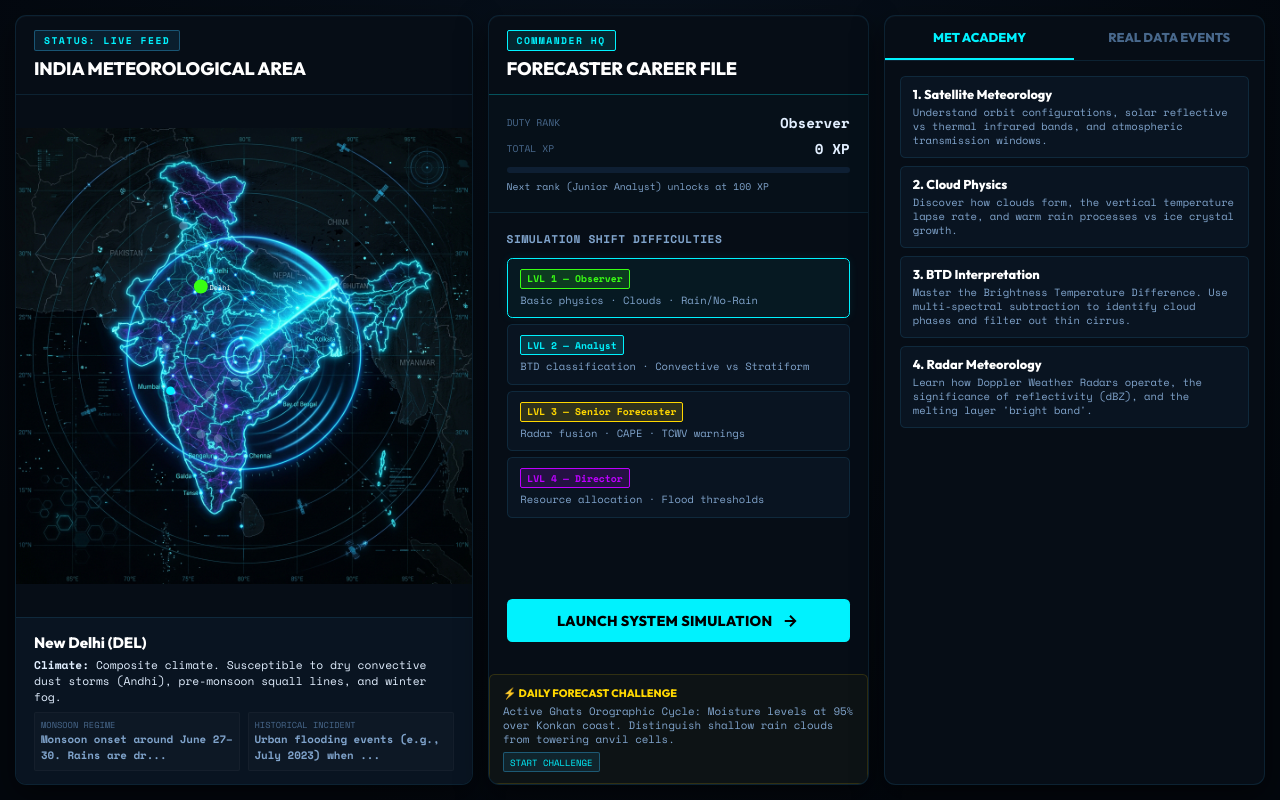
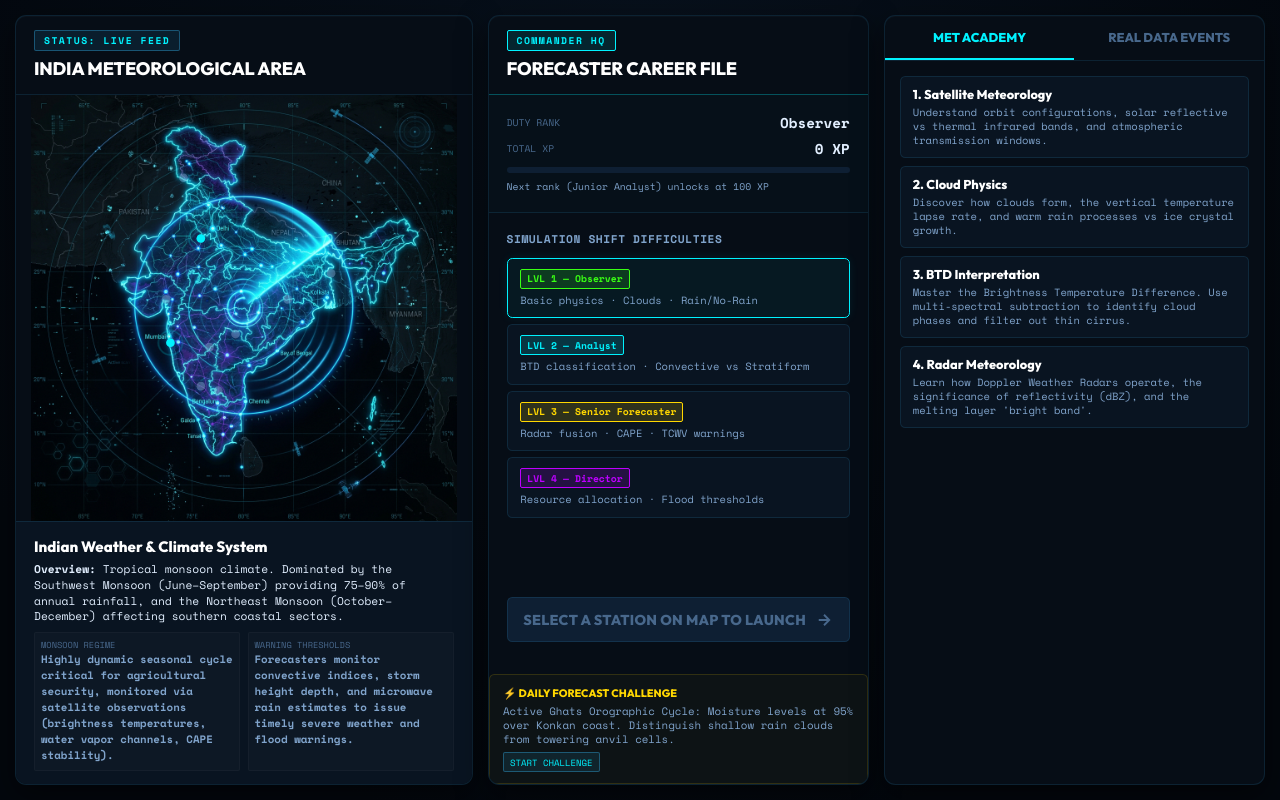
Before and after one commit to bapallinaveen60/Monsoon-Watch, a website with bundled scripts: page index.html in a window 1280 px wide. Built offline with nearby package versions, Linux system fonts and the light colour scheme.

Commit message:
Show general Indian Weather & Climate System overview by default on dashboard start, and update launch button states

```diff
--- a/css/style.css
+++ b/css/style.css
@@ -264,6 +264,18 @@
   margin-top: 1rem;
 }
 .ops-launch-btn:hover { background: #fff; box-shadow: 0 0 15px rgba(0, 242, 254, 0.4); }
+.ops-launch-btn.disabled-btn {
+  background: var(--s3);
+  color: var(--txt3);
+  border: 1px solid var(--bdr);
+  cursor: not-allowed;
+  box-shadow: none;
+  pointer-events: none;
+}
+.ops-launch-btn.disabled-btn:hover {
+  background: var(--s3);
+  box-shadow: none;
+}
 
 .daily-challenge-box {
   background: rgba(255, 215, 0, 0.03);
--- a/js/game.js
+++ b/js/game.js
@@ -241,8 +241,41 @@
       });
     }
   });
-  // Select default
-  selectStation("delhi");
+  // Show general climate overview by default instead of auto-selecting Delhi
+  showGeneralClimate();
+}
+
+function showGeneralClimate() {
+  G.selectedStation = null;
+  updateCareerHUD();
+
+  const detail = el('station-detail-pane');
+  if (detail) {
+    detail.innerHTML = `
+      <h3>Indian Weather & Climate System</h3>
+      <p><strong>Overview:</strong> Tropical monsoon climate. Dominated by the Southwest Monsoon (June–September) providing 75–90% of annual rainfall, and the Northeast Monsoon (October–December) affecting southern coastal sectors.</p>
+      <div class="sd-grid">
+        <div class="sd-cell">
+          <span class="sd-label">MONSOON REGIME</span>
+          <span class="sd-val">Highly dynamic seasonal cycle critical for agricultural security, monitored via satellite observations (brightness temperatures, water vapor channels, CAPE stability).</span>
+        </div>
+        <div class="sd-cell">
+          <span class="sd-label">WARNING THRESHOLDS</span>
+          <span class="sd-val">Forecasters monitor convective indices, storm height depth, and microwave rain estimates to issue timely severe weather and flood warnings.</span>
+        </div>
+      </div>
+    `;
+  }
+
+  // Update launch button text
+  const launchBtn = el('launch-btn');
+  if (launchBtn) {
+    launchBtn.innerHTML = `
+      <span>SELECT A STATION ON MAP TO LAUNCH</span>
+      <svg width="18" height="18" viewBox="0 0 24 24" fill="none" stroke="currentColor" stroke-width="2.5"><path d="M5 12h14M12 5l7 7-7 7"/></svg>
+    `;
+    launchBtn.classList.add('disabled-btn');
+  }
 }
 
 function selectStation(id) {
@@ -255,6 +288,8 @@
   const unlocked = isStationUnlocked(id);
   const detail = el('station-detail-pane');
   if (!detail) return;
+
+  const launchBtn = el('launch-btn');
 
   if (unlocked) {
     detail.innerHTML = `
@@ -271,11 +306,25 @@
         </div>
       </div>
     `;
+    if (launchBtn) {
+      launchBtn.innerHTML = `
+        <span>LAUNCH SYSTEM SIMULATION</span>
+        <svg width="18" height="18" viewBox="0 0 24 24" fill="none" stroke="currentColor" stroke-width="2.5"><path d="M5 12h14M12 5l7 7-7 7"/></svg>
+      `;
+      launchBtn.classList.remove('disabled-btn');
+    }
   } else {
     detail.innerHTML = `
       <h3 style="color:var(--red)">🔒 STATION SECTOR LOCKED</h3>
       <p>This regional radar network is currently out of range. Reach <strong>${met.unlockedAt} XP</strong> to decrypt live telemetry feeds.</p>
     `;
+    if (launchBtn) {
+      launchBtn.innerHTML = `
+        <span>STATION LOCKED (XP REQUIRED)</span>
+        <svg width="18" height="18" viewBox="0 0 24 24" fill="none" stroke="currentColor" stroke-width="2.5"><rect x="3" y="11" width="18" height="11" rx="2" ry="2"></rect><path d="M7 11V7a5 5 0 0 1 10 0v4"></path></svg>
+      `;
+      launchBtn.classList.add('disabled-btn');
+    }
   }
 }
 
--- a/sw.js
+++ b/sw.js
@@ -4,7 +4,7 @@
 // (e.g. https://user.github.io/satellite_meteorology_quiz/)
 // ═══════════════════════════════════════════════════════
 
-const APP_VERSION = 'v2.0.3';
+const APP_VERSION = 'v2.0.4';
 const SHELL_CACHE = 'mw-shell-' + APP_VERSION;
 const IMAGE_CACHE = 'mw-images-' + APP_VERSION;
 const FONT_CACHE  = 'mw-fonts-'  + APP_VERSION;
```
